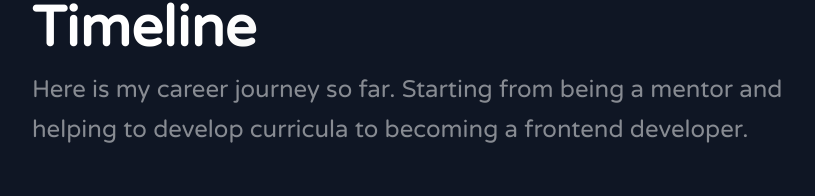
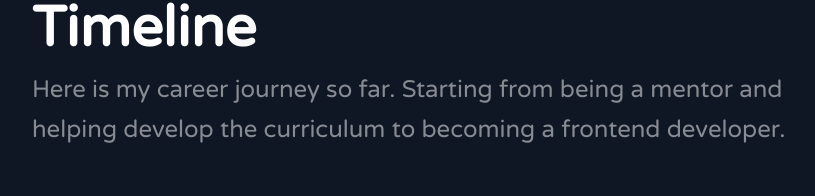
Before and after one commit to luthfiajiw/law-portfolio, a SvelteKit app: page / in a window 1280 px wide. Shown: the part 2514-2710 px from the top of the page, without its empty margins (53-868 px from the left). Built offline with nearby package versions, Linux system fonts and the light colour scheme.

Commit message:
Fix Typo

```diff
--- a/src/routes/Experiences.svelte
+++ b/src/routes/Experiences.svelte
@@ -27,7 +27,7 @@
       Timeline
     </h3>
     <p class="exp-desc mb-5" transition:fly="{{ y: 100, duration: 1500 }}">
-      Here is my career journey so far. Starting from being a mentor and helping to develop curricula to becoming a frontend developer.
+      Here is my career journey so far. Starting from being a mentor and helping develop the curriculum to becoming a frontend developer.
     </p>
     <div class="experience mb-5">
       <div class="step" transition:fly="{{ y: 100, duration: 2000 }}">
```
